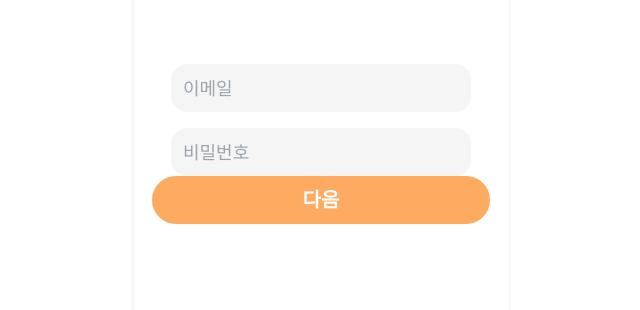
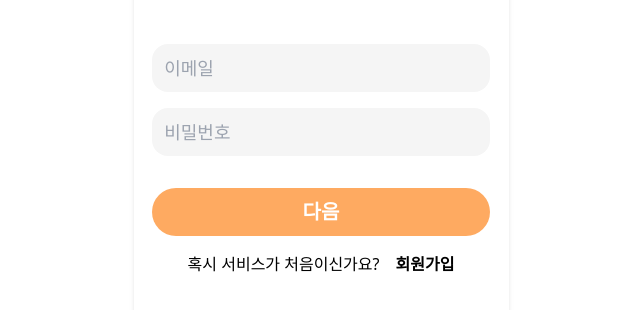
Before and after one commit to SPARCS-AI-Startup-Hackathon/frontend, a React (Vite) app: page /login in a window 1280 px wide. Shown: the part 248-558 px from the top of the page, without its empty margins (319-959 px from the left). Built offline with nearby package versions, Linux system fonts and the light colour scheme.

Commit message:
design : 로그인 페이지 퍼블리싱

```diff
--- a/src/pages/LoginPage.tsx
+++ b/src/pages/LoginPage.tsx
@@ -1,33 +1,42 @@
 import { useState } from 'react'
+import { useNavigate } from 'react-router-dom'
 
 function LoginPage() {
   const [email, setEmail] = useState('')
   const [password, setPassword] = useState('')
 
+  const navigate = useNavigate()
+
   return (
     <div className="w-dvw max-w-[375px] h-dvh m-auto flex flex-col items-center justify-center shadow-md">
       <input
-        className="h-8 rounded-2xl w-[80%] text-lg px-3 py-6 bg-[#F5F5F5] focus:outline-customOrange mt-4 text-[#5E5E5E]"
+        className="h-8 rounded-2xl w-[90%] text-lg px-3 py-6 bg-[#F5F5F5] focus:outline-customOrange mt-4 text-[#5E5E5E]"
         type="text"
         placeholder="이메일"
         value={email}
         onChange={(e) => setEmail(e.target.value)}
       />
       <input
-        className="h-8 rounded-2xl w-[80%] text-lg px-3 py-6 bg-[#F5F5F5] focus:outline-customOrange mt-4 text-[#5E5E5E]"
+        className="h-8 rounded-2xl w-[90%] text-lg px-3 py-6 bg-[#F5F5F5] focus:outline-customOrange mt-4 text-[#5E5E5E]"
         type="text"
         placeholder="비밀번호"
         value={password}
         onChange={(e) => setPassword(e.target.value)}
       />
       <button
-        className={`w-[90%] text-white text-xl font-bold p-2.5 px-10 rounded-3xl mb-8 ${
+        className={`w-[90%] text-white text-xl font-bold p-2.5 px-10 rounded-3xl my-4 mt-8 ${
           !email || !password ? 'bg-customOrange active:bg-orange-400' : 'bg-[#D9D9D9]'
         }`}
-        onClick={() => console.log('Hello')}
+        onClick={() => console.log('로그인 요청')}
         disabled={!email || !password}>
         다음
       </button>
+      <div className="flex">
+        <p className="mx-2">혹시 서비스가 처음이신가요?</p>
+        <p className="mx-2 font-bold cursor-pointer" onClick={() => navigate('/register')}>
+          회원가입
+        </p>
+      </div>
     </div>
   )
 }
```
